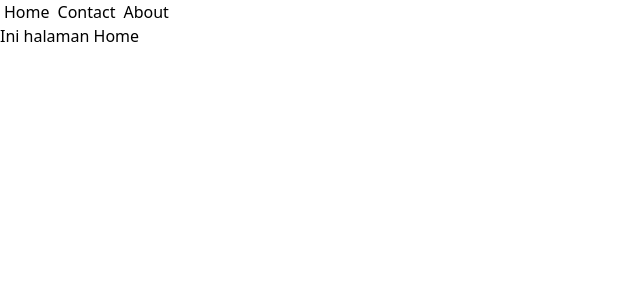
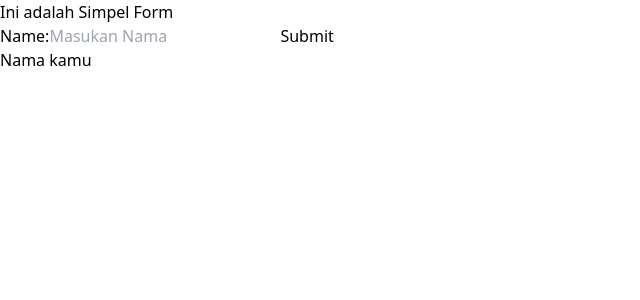
Before and after one commit to BenedictoGeraldo/FJ-React, a React (Vite) app: page / in a window 1280 px wide. Shown: the top 300 px of the page, without its empty margins (0-640 px from the left). Built offline with nearby package versions, Linux system fonts and the light colour scheme.

Commit message:
update day 3: Basic Forms

```diff
--- /dev/null
+++ b/src/day3_router_forms/06_BasicForms/06_BasicForms.jsx
@@ -0,0 +1,30 @@
+import { useState } from "react";
+
+function SimpleForm() {
+  const [name, setName] = useState("");
+  const handleSubmit = (e) => {
+    e.preventDefault();
+    alert(`Hello, ${name}`);
+  };
+
+  return (
+    <div>
+      <h1> Ini adalah Simpel Form</h1>
+      <form onSubmit={handleSubmit}>
+        <label>
+          Name:
+          <input
+            type="text"
+            value={name}
+            onChange={(e) => setName(e.target.value)}
+            placeholder="Masukan Nama"
+          ></input>
+        </label>
+
+        <button type="submit">Submit</button>
+      </form>
+      <p>Nama kamu {name}</p>
+    </div>
+  );
+}
+export default SimpleForm;
--- a/src/day3_router_forms/d3_mainApp.jsx
+++ b/src/day3_router_forms/d3_mainApp.jsx
@@ -1,6 +1,12 @@
 import BasicRouting from "./01_BasicRouting/01_BasicRouting";
+import SimpleForm from "./06_BasicForms/06_BasicForms";
 
 function D3MainApp() {
-  return <BasicRouting />;
+  return (
+    <div>
+      {/* <BasicRouting /> */}
+      <SimpleForm />
+    </div>
+  );
 }
 export default D3MainApp;
```
Also changed, not shown: src/day3_router_forms/06_BasicForms.jsx (deleted).
